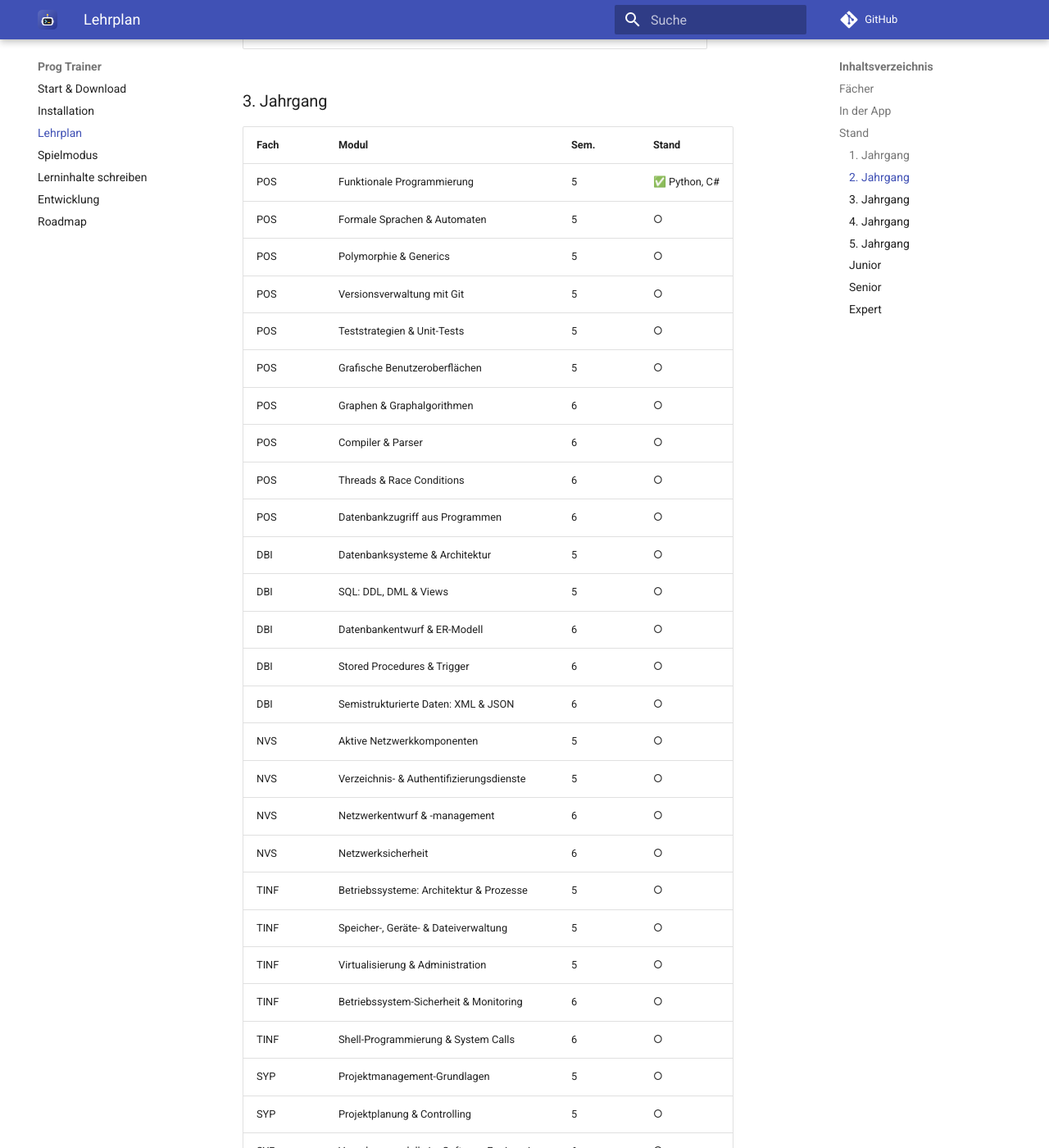
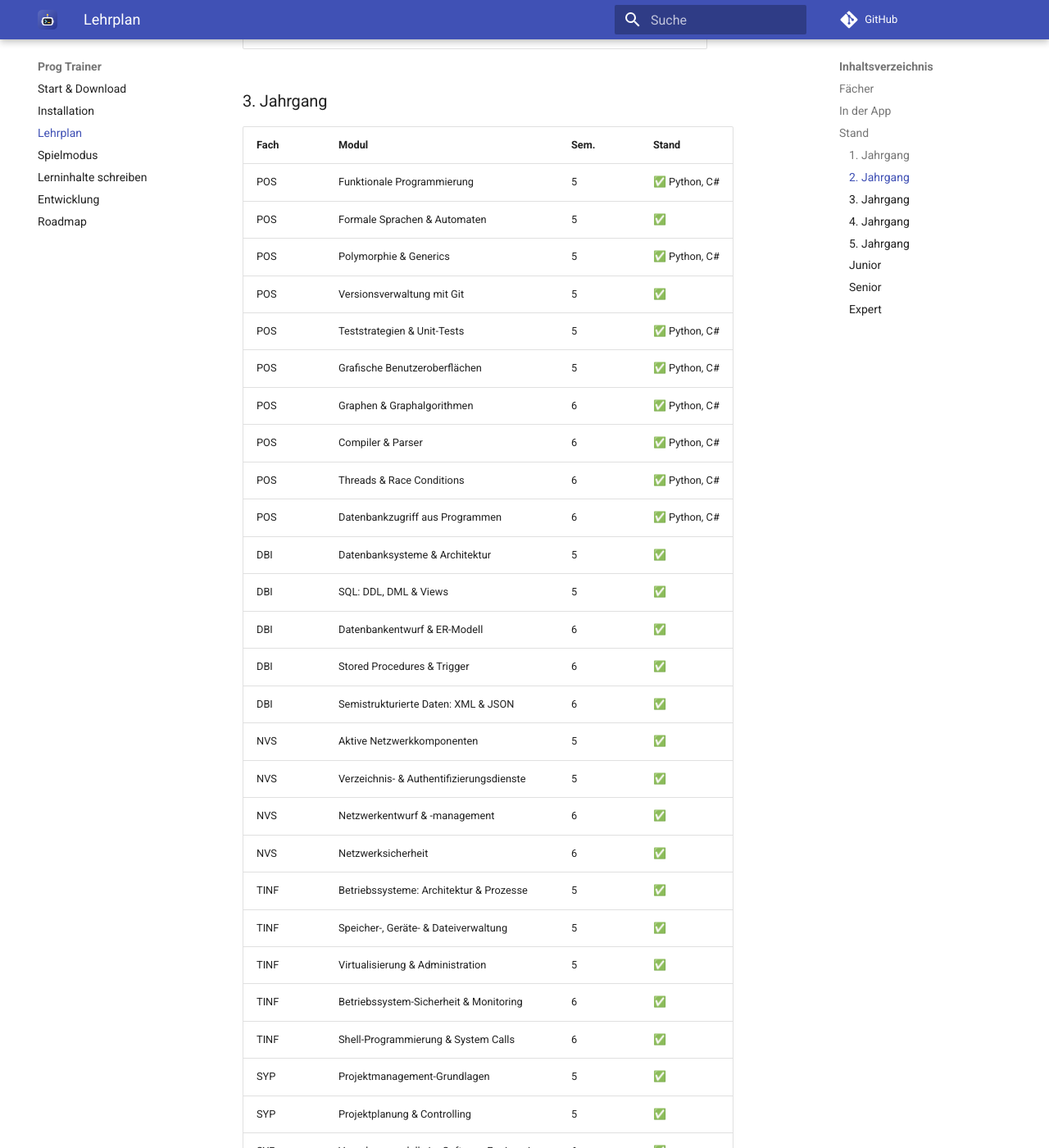
Before and after one commit to BAC-HTL/prog_trainer, an MkDocs documentation site: the page built from docs/lehrplan.md, in a window 1280 px wide and 1400 px high, scrolled down 2885 px. Shown: the whole window at 82% size. Built offline with MkDocs 1.6.1 and Material for MkDocs 9.7.7, drawn with Linux system fonts in a browser that asks for light colours; comment, search, counter and statistics services are not loaded.

Commit message:
3. Jahrgang komplett: C# Compiler & DB-Zugriff, NVS Entwurf & Sicherheit, Doku
Co-Authored-By: Claude Opus 5.5 <noreply@anthropic.com>
Claude-Session: https://claude.ai/code/session_014N99C1MDsb4R6jN2eED7QF

```diff
--- a/docs/lehrplan.md
+++ b/docs/lehrplan.md
@@ -75,34 +75,34 @@ Die Inhalte folgen dem Lehrplan der **Höheren Lehranstalt für Informatik** (HT
 | Fach | Modul | Sem. | Stand |
 |---|---|---|---|
 | POS | Funktionale Programmierung | 5 | ✅ Python, C# |
-| POS | Formale Sprachen & Automaten | 5 | ○ |
-| POS | Polymorphie & Generics | 5 | ○ |
-| POS | Versionsverwaltung mit Git | 5 | ○ |
-| POS | Teststrategien & Unit-Tests | 5 | ○ |
-| POS | Grafische Benutzeroberflächen | 5 | ○ |
-| POS | Graphen & Graphalgorithmen | 6 | ○ |
-| POS | Compiler & Parser | 6 | ○ |
-| POS | Threads & Race Conditions | 6 | ○ |
-| POS | Datenbankzugriff aus Programmen | 6 | ○ |
-| DBI | Datenbanksysteme & Architektur | 5 | ○ |
-| DBI | SQL: DDL, DML & Views | 5 | ○ |
-| DBI | Datenbankentwurf & ER-Modell | 6 | ○ |
-| DBI | Stored Procedures & Trigger | 6 | ○ |
-| DBI | Semistrukturierte Daten: XML & JSON | 6 | ○ |
-| NVS | Aktive Netzwerkkomponenten | 5 | ○ |
-| NVS | Verzeichnis- & Authentifizierungsdienste | 5 | ○ |
-| NVS | Netzwerkentwurf & -management | 6 | ○ |
-| NVS | Netzwerksicherheit | 6 | ○ |
-| TINF | Betriebssysteme: Architektur & Prozesse | 5 | ○ |
-| TINF | Speicher-, Geräte- & Dateiverwaltung | 5 | ○ |
-| TINF | Virtualisierung & Administration | 5 | ○ |
-| TINF | Betriebssystem-Sicherheit & Monitoring | 6 | ○ |
-| TINF | Shell-Programmierung & System Calls | 6 | ○ |
-| SYP | Projektmanagement-Grundlagen | 5 | ○ |
-| SYP | Projektplanung & Controlling | 5 | ○ |
-| SYP | Vorgehensmodelle im Software Engineering | 6 | ○ |
-| SYP | Anforderungsanalyse & Aufwandsschätzung | 6 | ○ |
-| SYP | Qualitätsmanagement & Dokumentation | 6 | ○ |
+| POS | Formale Sprachen & Automaten | 5 | ✅ |
+| POS | Polymorphie & Generics | 5 | ✅ Python, C# |
+| POS | Versionsverwaltung mit Git | 5 | ✅ |
+| POS | Teststrategien & Unit-Tests | 5 | ✅ Python, C# |
+| POS | Grafische Benutzeroberflächen | 5 | ✅ Python, C# |
+| POS | Graphen & Graphalgorithmen | 6 | ✅ Python, C# |
+| POS | Compiler & Parser | 6 | ✅ Python, C# |
+| POS | Threads & Race Conditions | 6 | ✅ Python, C# |
+| POS | Datenbankzugriff aus Programmen | 6 | ✅ Python, C# |
+| DBI | Datenbanksysteme & Architektur | 5 | ✅ |
+| DBI | SQL: DDL, DML & Views | 5 | ✅ |
+| DBI | Datenbankentwurf & ER-Modell | 6 | ✅ |
+| DBI | Stored Procedures & Trigger | 6 | ✅ |
+| DBI | Semistrukturierte Daten: XML & JSON | 6 | ✅ |
+| NVS | Aktive Netzwerkkomponenten | 5 | ✅ |
+| NVS | Verzeichnis- & Authentifizierungsdienste | 5 | ✅ |
+| NVS | Netzwerkentwurf & -management | 6 | ✅ |
+| NVS | Netzwerksicherheit | 6 | ✅ |
+| TINF | Betriebssysteme: Architektur & Prozesse | 5 | ✅ |
+| TINF | Speicher-, Geräte- & Dateiverwaltung | 5 | ✅ |
+| TINF | Virtualisierung & Administration | 5 | ✅ |
+| TINF | Betriebssystem-Sicherheit & Monitoring | 6 | ✅ |
+| TINF | Shell-Programmierung & System Calls | 6 | ✅ |
+| SYP | Projektmanagement-Grundlagen | 5 | ✅ |
+| SYP | Projektplanung & Controlling | 5 | ✅ |
+| SYP | Vorgehensmodelle im Software Engineering | 6 | ✅ |
+| SYP | Anforderungsanalyse & Aufwandsschätzung | 6 | ✅ |
+| SYP | Qualitätsmanagement & Dokumentation | 6 | ✅ |
 
 ### 4. Jahrgang
 
```
Also changed, not shown: docs/index.md (+2 -2 lines), docs/roadmap.md (+2 -2 lines), 16 other files.
